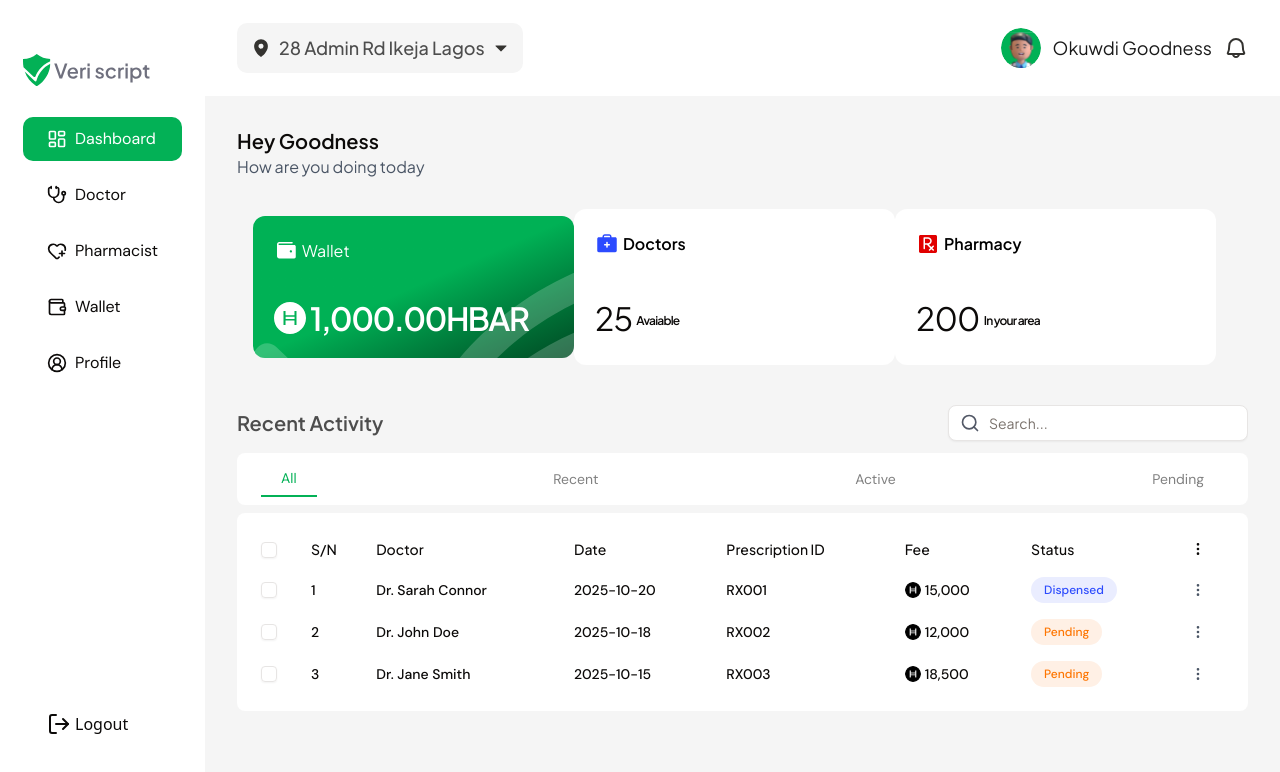
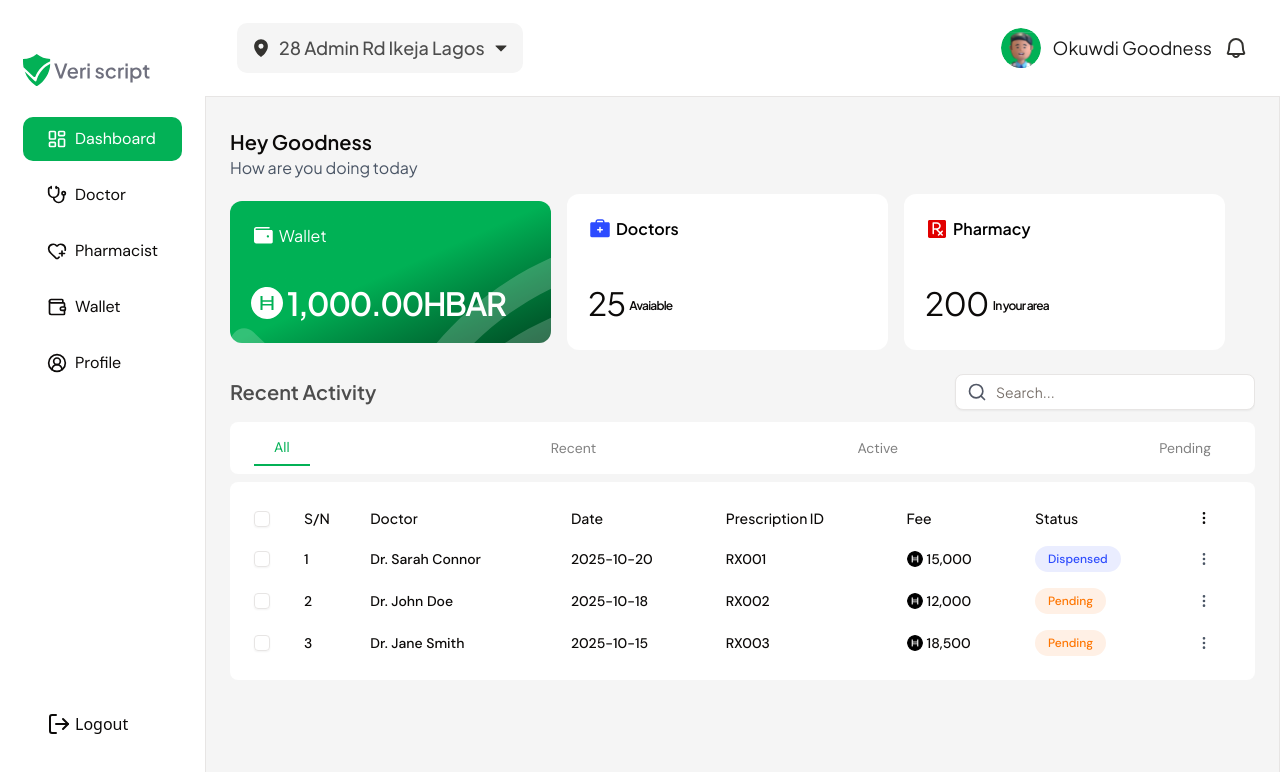
Before and after one commit to Marvyeddy/veriscript, a Next.js app: page /dashboard in a window 1280 px wide. Shown: the top 772 px of the page. Built offline with nearby package versions, Linux system fonts and the light colour scheme.

Commit message:
correction made

```diff
--- a/app/dashboard/page.tsx
+++ b/app/dashboard/page.tsx
@@ -25,9 +25,9 @@
   const active = "text-[#03B156] border-b-2 border-[#03B156]";
 
   return (
-    <div className="px-4 sm:px-6 lg:px-[32px] py-4 sm:py-6 lg:py-[31px] h-full">
+    <div className="px-4 sm:px-6  py-4 sm:py-6 lg:py-[31px] h-full border">
       {/* Scrollable area (adjust 100px to match your header height) */}
-      <div className="font-jakarta max-h-[100vh] overflow-y-auto pb-10">
+      <div className="font-jakarta overflow-y-auto pb-10">
         {/* Greeting + Card Section */}
         <div className="mb-6 sm:mb-[24px]">
           <div className="mb-4 sm:mb-[14px]">
--- a/components/common/Card.tsx
+++ b/components/common/Card.tsx
@@ -9,7 +9,7 @@
 
 const Card = () => {
   return (
-    <div className="flex flex-col md:flex-row items-center flex-wrap p-4 ">
+    <div className="flex flex-col md:flex-row items-center flex-wrap  gap-[16px]">
       <div className=" w-full md:w-[321px] py-[23px] px-[21px] rounded-[12px] flex flex-col gap-[38px] bg-gradient-to-tl from-[#004B24] via-[#00B155] to-[#00B155] relative overflow-hidden">
         <div className="flex items-center gap-1">
           <Image src={Wallet} alt="wallet" loading="lazy" />
```
